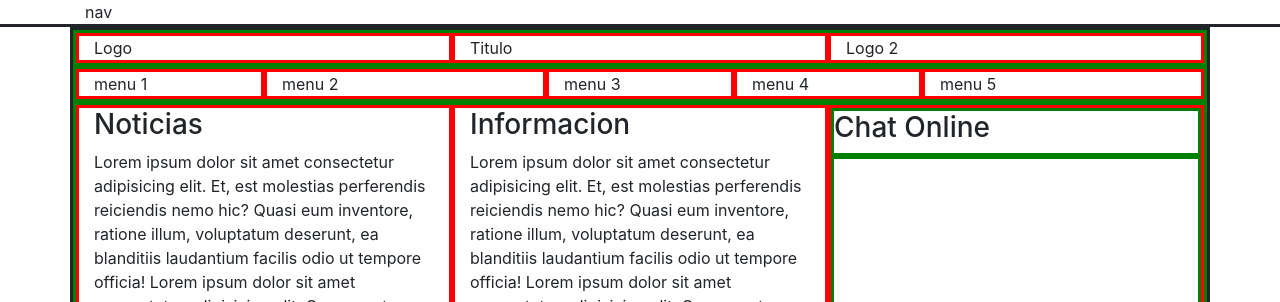
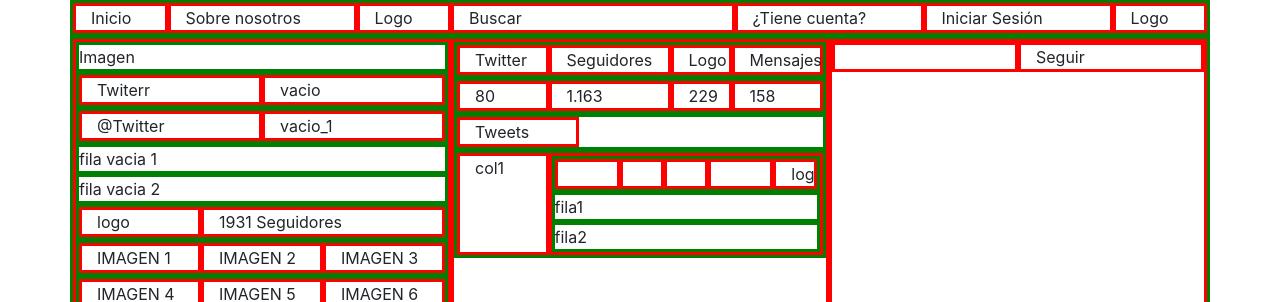
Before and after one commit to EdgarSaquinga/my_first_boostrap_project, a plain HTML site: page index.html in a window 1280 px wide. Shown: the top 302 px of the page. Drawn offline with nearby package versions, Linux system fonts and the light colour scheme.

Commit message:
EJERCICIO DE ESTRUCTURA DE TWITTER

```diff
--- a/index.html
+++ b/index.html
@@ -5,80 +5,185 @@
     <meta http-equiv="X-UA-Compatible" content="ie=edge">
     <link rel="stylesheet" href="https://stackpath.bootstrapcdn.com/bootstrap/4.3.1/css/bootstrap.min.css" integrity="sha384-ggOyR0iXCbMQv3Xipma34MD+dH/1fQ784/j6cY/iJTQUOhcWr7x9JvoRxT2MZw1T" crossorigin="anonymous">
     <link rel="stylesheet" href="styles.css">
-    <title>Mi primer Boostrap</title>
+    <title>Bosquejo_Twetter</title>
+    <meta name="viewport" content="width=device-width, initial-scale=1">
 </head>
 <body>
-  <div class="row barra_superior">
-    <div class="container ">nav</div>
+    <div class="container">
+
+        <div class="row borde_row">
+               <div class="col-1 borde_col">Inicio
                </div>
-  <div class="container borde" >
-    <div class="row borde_row">
-      <div class="col-4 borde_col">
-       Logo
+               <div class="col-2 borde_col">Sobre nosotros
                </div>
-      <div class="col-4 borde_col">
-        Titulo
+                <div class="col-1 borde_col">Logo
                 </div>
-      <div class="col-4 borde_col">
-        Logo 2
+                <div class="col-3 borde_col">Buscar
                 </div>
+                <div class="col-2 borde_col">¿Tiene cuenta?
                 </div>
-    <div class="row borde_row">
-        <div class="col-2 borde_col">
-            menu 1
+                <div class="col-2 borde_col">Iniciar Sesión
                 </div>
-        <div class="col-3 borde_col">
-            menu 2
-        </div>
-        <div class="col-2 borde_col">
-            menu 3
-        </div>
-        <div class="col-2 borde_col">
-            menu 4
-        </div>
-        <div class="col-3 borde_col">
-            menu 5
-        </div>
-    </div>
-    <div class="row borde_row">
-        <div class="col-4 borde_col">
-          <h3>Noticias</h3>
-          Lorem ipsum dolor sit amet consectetur adipisicing elit. Et, est molestias perferendis reiciendis nemo hic? Quasi eum inventore, ratione illum, voluptatum deserunt, ea blanditiis laudantium facilis odio ut tempore officia!
-          Lorem ipsum dolor sit amet consectetur adipisicing elit. Consequatur ducimus sed iure accusantium dolorum eum excepturi dicta. Delectus et consequuntur, veritatis porro harum consectetur odit modi corrupti odio sint sequi.
-          Lorem ipsum dolor sit amet consectetur, adipisicing elit. Possimus eos inventore obcaecati a odio temporibus qui suscipit, eaque at quaerat itaque iste nisi error, asperiores, in ipsa nulla harum neque?
-        </div>
-        <div class="col-4 borde_col">
-            <h3>Informacion</h3>
-
-            Lorem ipsum dolor sit amet consectetur adipisicing elit. Et, est molestias perferendis reiciendis nemo hic? Quasi eum inventore, ratione illum, voluptatum deserunt, ea blanditiis laudantium facilis odio ut tempore officia!
-            Lorem ipsum dolor sit amet consectetur adipisicing elit. Consequatur ducimus sed iure accusantium dolorum eum excepturi dicta. Delectus et consequuntur, veritatis porro harum consectetur odit modi corrupti odio sint sequi.
-            Lorem ipsum dolor sit amet consectetur, adipisicing elit. Possimus eos inventore obcaecati a odio temporibus qui suscipit, eaque at quaerat itaque iste nisi error, asperiores, in ipsa nulla harum neque?
-        </div>
-        <div class="col-4 borde_col">
-             <div class="row borde_row">
-               <h3>Chat Online</h3>
-             </div>
-             <div class="row borde_row">
-               <h2 id="chat">CHAT</h2>
-
-             </div>
-             <div class="row borde_row">
-               <h2>texto</h2>
-             </div>
-             <div class="row borde_row">
-                <div class="col-6 borde_col">
-                    <h5>ENVIAR</h5>
+                <div class="col-1 borde_col">Logo
                 </div>
         </div>
 
+        <div class="row borde_row">
+              <div class="col-4 borde_col">
+                    <div class="row borde_row">
+                        Imagen
+                    </div>
+                    <div  class="row borde_row">
+                            <div class="col-6 borde_col">
+                                Twiterr
+                            </div>
+                            <div class="col-6 borde_col">
+                                vacio
                             </div>
                     </div>
-    <div class="row borde_row">
-      <div class="col borde_col">
-        Contacto
+                    <div  class="row borde_row">
+                            <div class="col-6 borde_col">
+                                @Twitter
+                            </div>
+                            <div class="col-6 borde_col">
+                                vacio_1
+                            </div>
+                    </div>
+
+                    <div class=" row borde_row">
+                        fila vacia 1
+                    </div>
+                    <div class=" row borde_row">
+                            fila vacia 2
+                    </div>
+
+                    <div class=" row borde_row">
+                        <div class="col-4 borde_col">logo
+                        </div>
+                        <div class="col-8 borde_col">1931 Seguidores
+                        </div>
+                    </div>
+                    <!-- Primera Columna  -->
+                    <!-- Primera fila  -->
+                    <div class=" row borde_row">
+                            <div class="col-4 borde_col">IMAGEN 1
+                            </div>
+                            <div class="col-4 borde_col">IMAGEN 2
+                            </div>
+                            <div class="col-4 borde_col">IMAGEN 3
+                            </div>
+                    </div>
+                    <!-- segunda fila  -->
+                    <div class=" row borde_row">
+                            <div class="col-4 borde_col">IMAGEN 4
+                            </div>
+                            <div class="col-4 borde_col">IMAGEN 5
+                            </div>
+                            <div class="col-4 borde_col">IMAGEN 6
                             </div>
                     </div>
               </div>
+               <!-- Segunda Columna  -->
+              <!--S_C Primera fila  -->
+             <div class="col-4 borde_col">
+                <div class="row borde_row">
+                    <div class="col-3 borde_col">
+                            Twitter
+                    </div>
+                    <div class="col-4 borde_col">
+                            Seguidores
+                    </div>
+                    <div class="col-2 borde_col">
+                            Logo
+                    </div>
+                    <div class="col-3 borde_col">
+                            Mensajes
+                    </div>
+                </div>
+                <!--S_C Segunda fila  -->
+                <div class="row borde_row">
+                        <div class="col-3 borde_col">
+                                80
+                        </div>
+                        <div class="col-4 borde_col">
+                                1.163
+                        </div>
+                        <div class="col-2 borde_col">
+                                229
+                        </div>
+                        <div class="col-3 borde_col">
+                                158
+                        </div>
+                    </div>
+                <!--S_C Tercera fila  -->
+                <div class="row borde_row">
+                        <div class="col-4 borde_col">
+                            Tweets
+                        </div>
+
+                </div>
+
+                 <!--S_C Cuarta fila  -->
+                 <div class="row borde_row">
+                        <div class="col-3 borde_col">
+                            col1
+                        </div>
+                        <div class="col-9 borde_col">
+
+                                <div class="row borde_row">
+                                    <div class="col-3 borde_col">
+
+                                    </div>
+                                    <div class="col-2 borde_col">
+
+                                    </div>
+                                    <div class="col-2 borde_col">
+
+                                    </div>
+                                    <div class="col-3 borde_col">
+
+                                    </div>
+                                    <div class="col-2 borde_col">
+                                       log
+                                    </div>
+                    </div>
+
+                        <div class="row borde_row">
+                            fila1
+                        </div>
+                        <div class="row borde_row">
+                            fila2
+                        </div>
+
+                    </div>
+
+                 </div>
+
+
+
+            </div>
+
+            <!-- tercera Columna  -->
+            <div class="col-4 borde_col">
+                <div class="row bode_row">
+                    <div class="col-6 borde_col">
+                    </div>
+                    <div class="col-6 borde_col"> Seguir
+                    </div>
+
+                </div>
+
+
+            </div>
+
+
+        </div>
+    </div>
+
+
+
+
+
     <script src="https://code.jquery.com/jquery-3.3.1.slim.min.js" integrity="sha384-q8i/X+965DzO0rT7abK41JStQIAqVgRVzpbzo5smXKp4YfRvH+8abtTE1Pi6jizo" crossorigin="anonymous"></script>
     <script src="https://cdnjs.cloudflare.com/ajax/libs/popper.js/1.14.7/umd/popper.min.js" integrity="sha384-UO2eT0CpHqdSJQ6hJty5KVphtPhzWj9WO1clHTMGa3JDZwrnQq4sF86dIHNDz0W1" crossorigin="anonymous"></script>
     <script src="https://stackpath.bootstrapcdn.com/bootstrap/4.3.1/js/bootstrap.min.js" integrity="sha384-JjSmVgyd0p3pXB1rRibZUAYoIIy6OrQ6VrjIEaFf/nJGzIxFDsf4x0xIM+B07jRM" crossorigin="anonymous"></script>
```
Also changed, not shown: styles.css (+32 -0 lines). Lines whose indentation alone changed are shown as unchanged.
